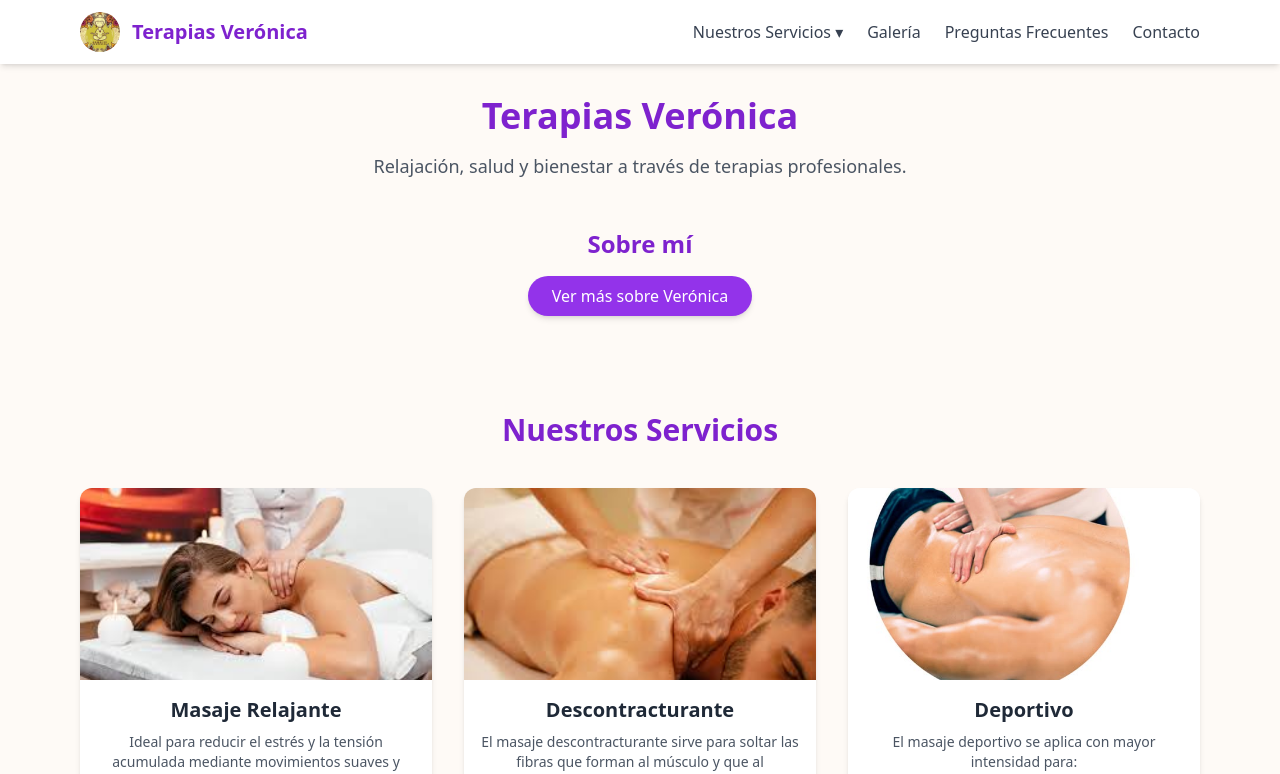
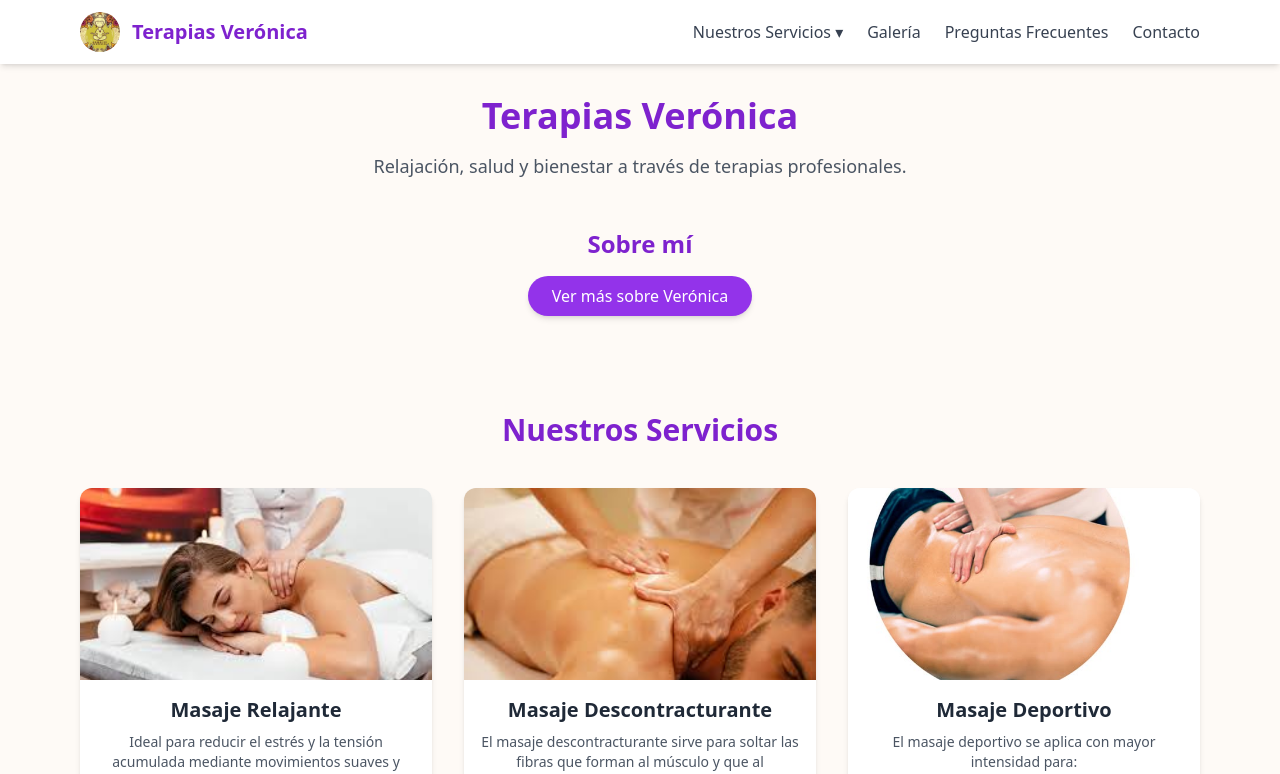
Before and after one commit to Sharpe73/Terapias-veronica, a React (Create React App) app: page / in a window 1280 px wide. Shown: the top 774 px of the page. Built offline with nearby package versions, Linux system fonts and the light colour scheme.

Commit message:
mejoras visuales

```diff
--- a/src/Servicios.js
+++ b/src/Servicios.js
@@ -16,7 +16,7 @@ const servicios = [
   },
   {
     id: "masaje-descontracturante",
-    nombre: "Descontracturante",
+    nombre: "Masaje Descontracturante",
     precio: "$20.000 (1 hora)",
     imagen: "/imagenes/descontracturante.jfif",
     descripcion: `El masaje descontracturante sirve para soltar las fibras que forman al músculo y que al entrecruzarse producen contracción muscular, abultamiento y dolor.
@@ -32,7 +32,7 @@ Beneficios del masaje descontracturante:
   },
   {
     id: "masaje-deportivo",
-    nombre: "Deportivo",
+    nombre: "Masaje Deportivo",
     precio: "$20.000",
     imagen: "/imagenes/deportivo.jpg",
     descripcion: `El masaje deportivo se aplica con mayor intensidad para:
```
